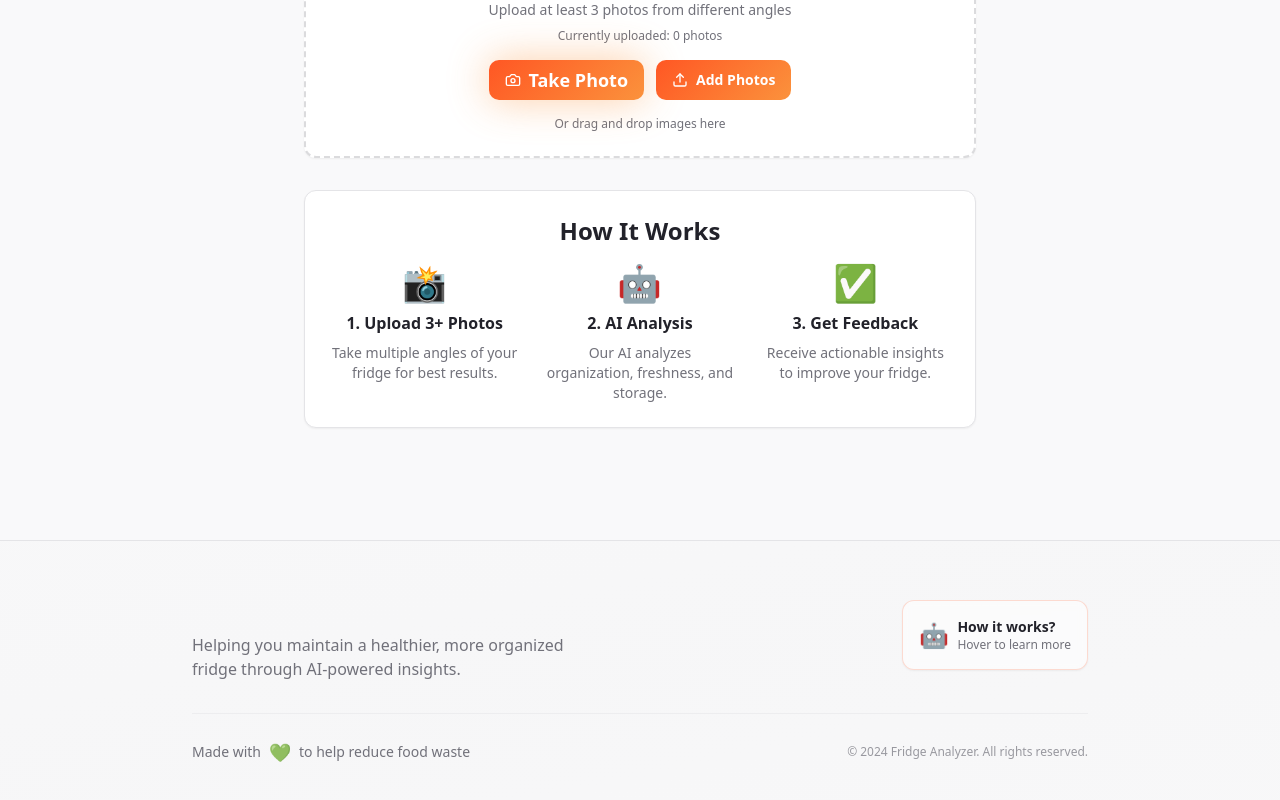
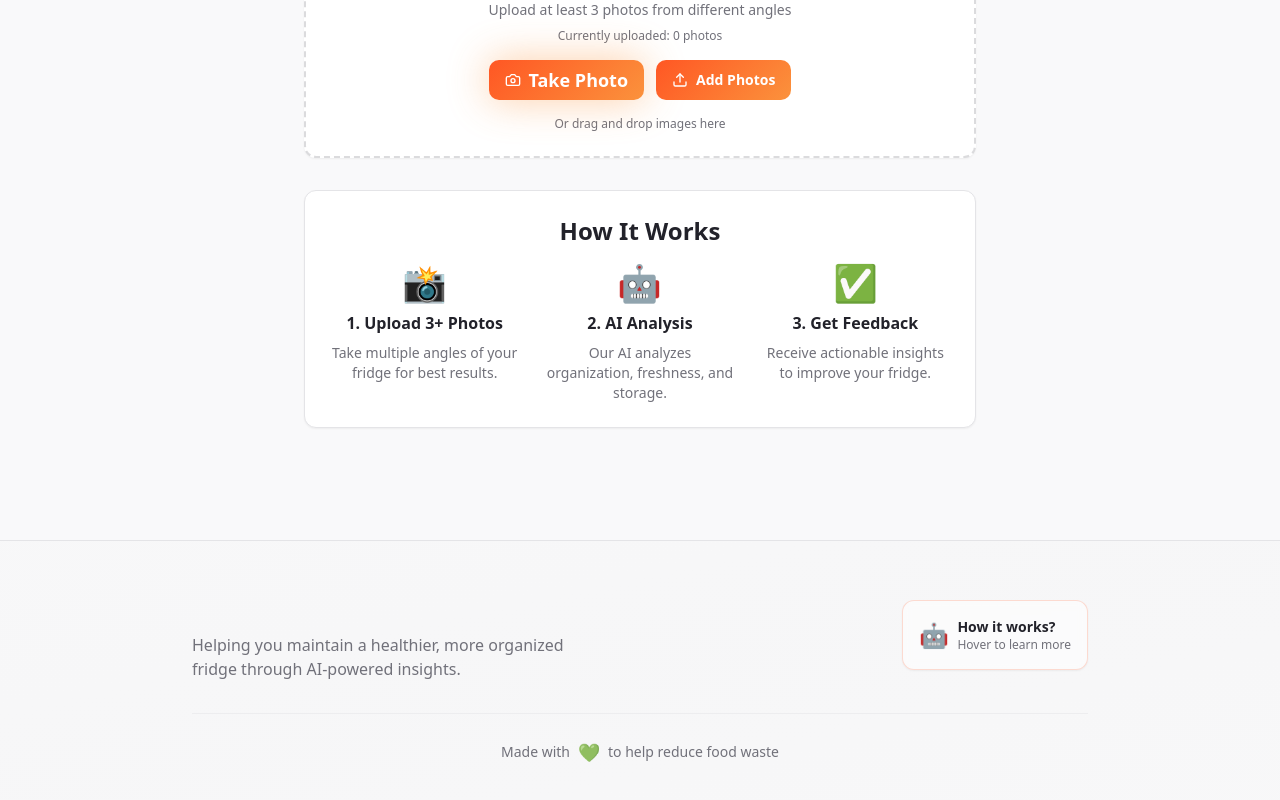
Before and after one commit to premjoshi40/Fridge_Roast, a React (Vite) app: page / in a window 1280 px wide. Shown: the part 550-1350 px from the top of the page. Built offline with nearby package versions, Linux system fonts and the light colour scheme; the HTML template or start-up script is replaced by a standard one.

Commit message:
Remove copyright notice

```diff
--- a/src/pages/Index.tsx
+++ b/src/pages/Index.tsx
@@ -125,12 +125,9 @@ const Index = () => {
               </TooltipProvider>
             </div>
 
-            <div className="border-t border-border/50 pt-6 flex flex-col md:flex-row justify-between items-center gap-4 text-sm text-muted-foreground">
+            <div className="border-t border-border/50 pt-6 flex justify-center items-center text-sm text-muted-foreground">
               <p className="flex items-center gap-2">
                 Made with <span className="text-lg animate-pulse">💚</span> to help reduce food waste
-              </p>
-              <p className="text-xs opacity-70">
-                © 2024 Fridge Analyzer. All rights reserved.
               </p>
             </div>
           </div>
```
